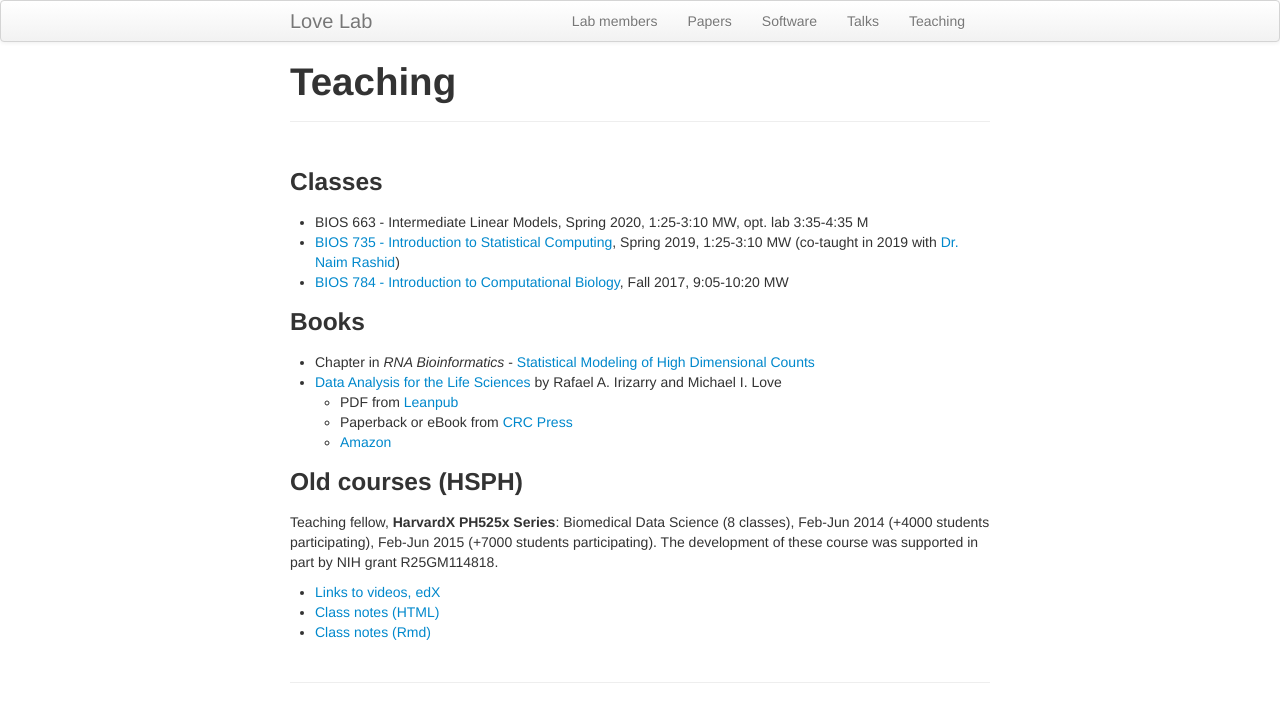
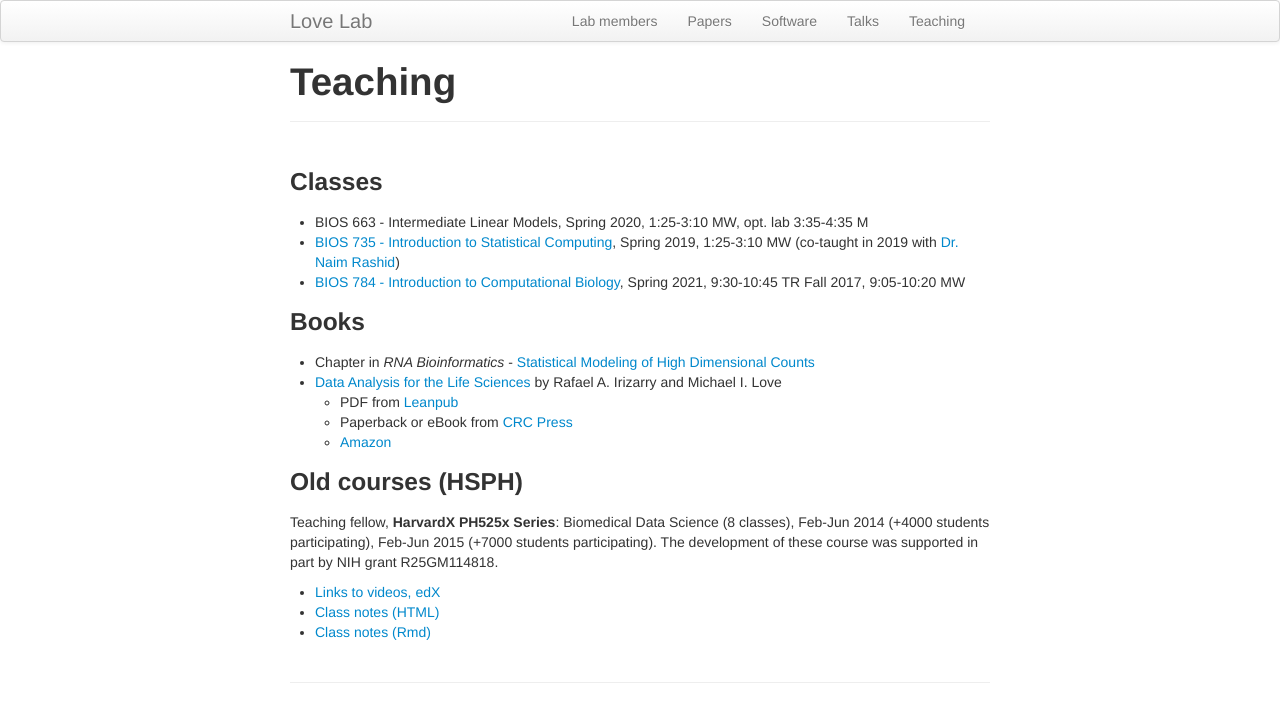
Before and after one commit to mikelove/mikelove.github.io, a Jekyll site: the page built from pages/teaching.md, in a window 1280 px wide. Shown: the top 722 px of the page. Built offline with Jekyll 4.4.1, drawn with Linux system fonts in a browser that asks for light colours.

Commit message:
new times for 784

```diff
--- a/pages/teaching.md
+++ b/pages/teaching.md
@@ -11,6 +11,7 @@ title: "Teaching"
   Spring 2019, 1:25-3:10 MW (co-taught in 2019 with
   [Dr. Naim Rashid](https://naimurashid.github.io/))
 * [BIOS 784 - Introduction to Computational Biology](http://biodatascience.github.io/compbio),
+  Spring 2021, 9:30-10:45 TR
   Fall 2017, 9:05-10:20 MW
 
 ### Books
```
